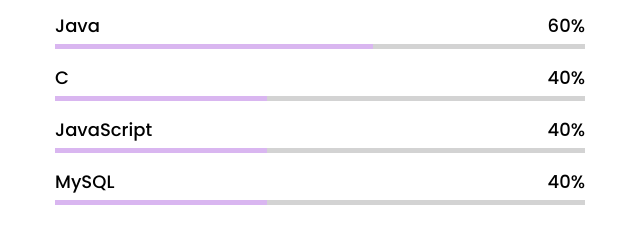
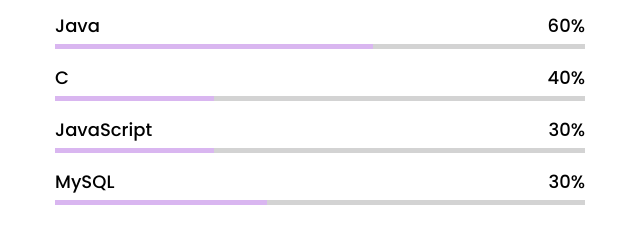
Before and after one commit to vaisnavishan/MyPersonalWebsitePortfolio, a plain HTML site: page index.html in a window 1280 px wide. Shown: the part 2007-2252 px from the top of the page, 615-1255 px from the left. Drawn offline with nearby package versions, Linux system fonts and the light colour scheme.

Commit message:
Add files via upload

```diff
--- a/index.html
+++ b/index.html
@@ -154,14 +154,14 @@
                     <div class="bars">
                         <div class="info">
                             <span>JavaScript</span>
-                            <span>40%</span>
+                            <span>30%</span>
                         </div>
                         <div class="line javascript"></div>
                     </div>
                     <div class="bars">
                         <div class="info">
                             <span>MySQL</span>
-                            <span>40%</span>
+                            <span>30%</span>
                         </div>
                         <div class="line php"></div>
                     </div>
--- a/style.css
+++ b/style.css
@@ -376,7 +376,7 @@
     width: 70%;
 }
 .skills-content .right .c::before{
-    width: 40%;
+    width: 30%;
 }
 .skills-content .right .autodesk::before{
     width: 60%;
@@ -385,7 +385,7 @@
     width: 90%;
 }
 .skills-content .right .javascript::before{
-    width: 40%;
+    width: 30%;
 }
 
 /* projects section styling */
```
